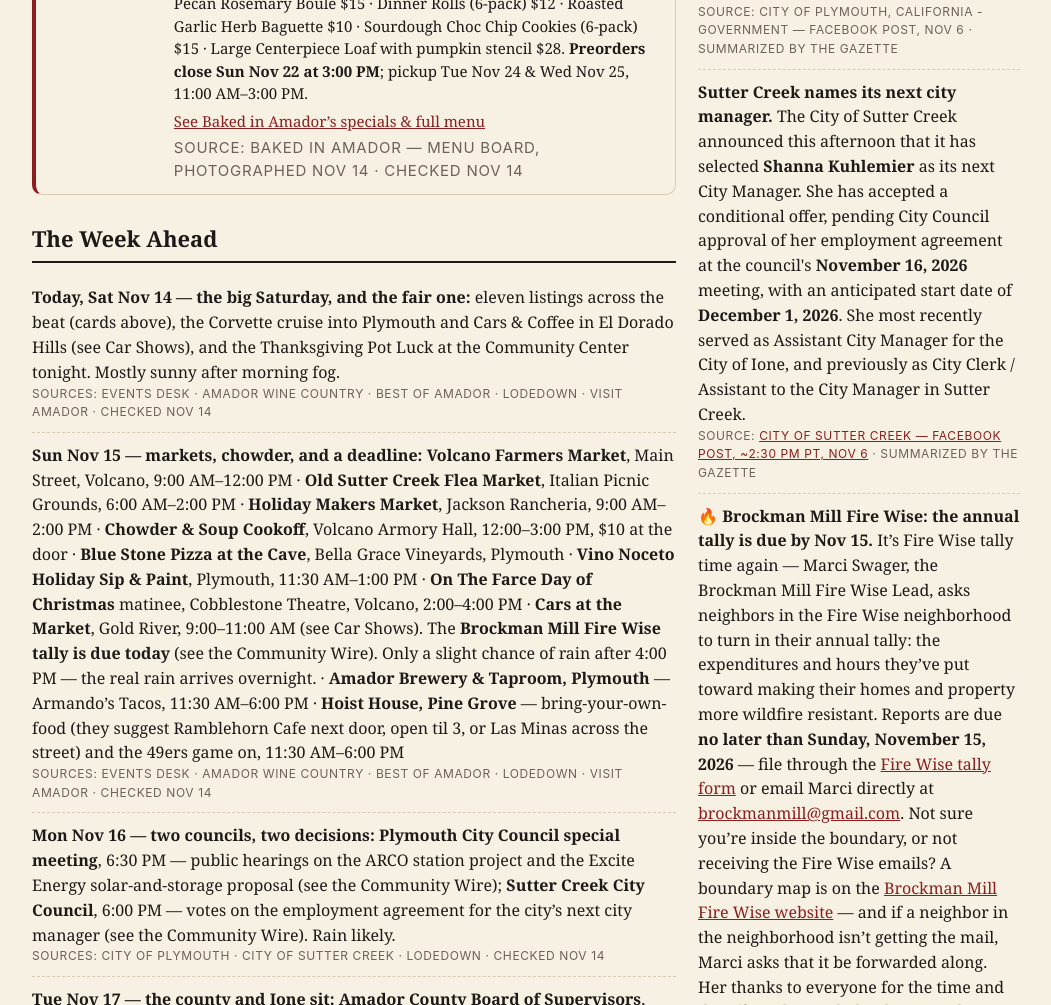
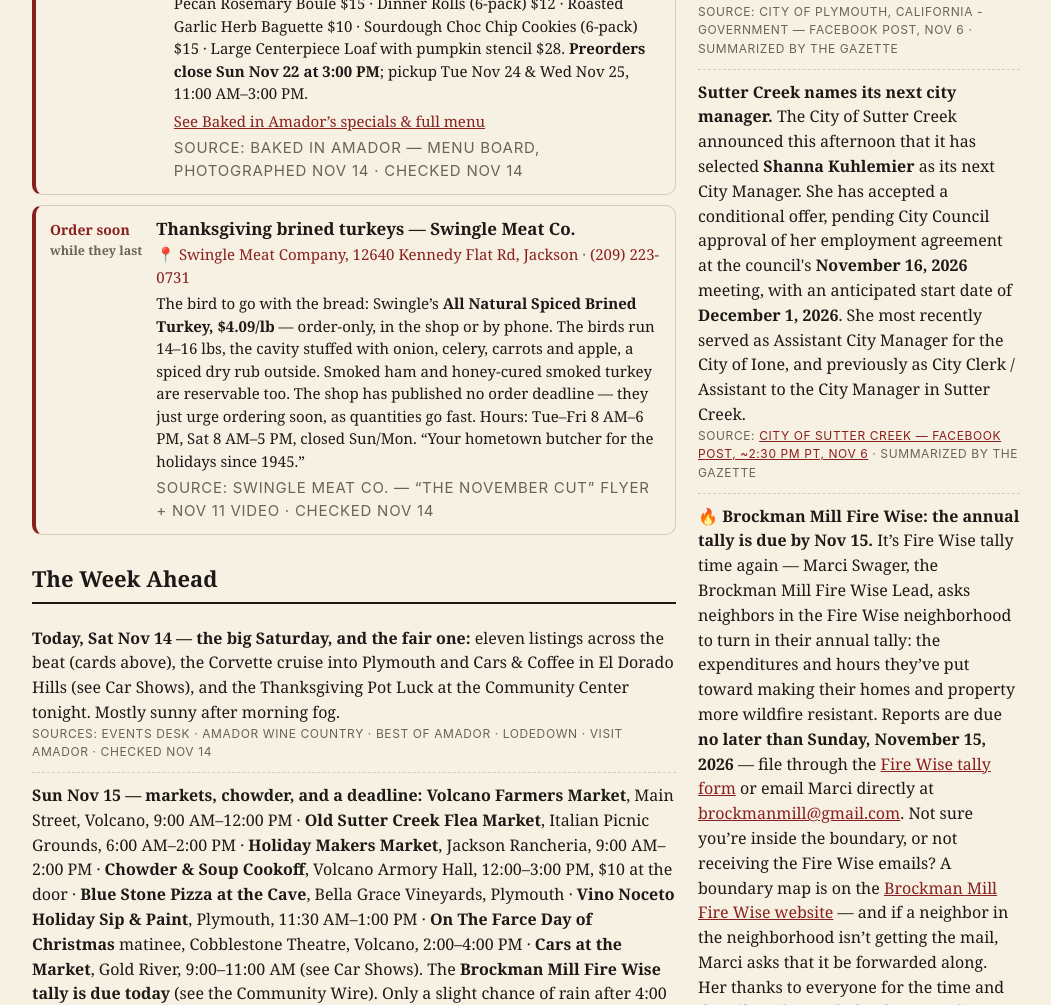
Before and after one commit to davedellaquila/fiddletown-gazette, a plain HTML site: page index.html in a window 1280 px wide. Shown: the part 6038-7043 px from the top of the page, without its empty margins (114-1165 px from the left). Drawn offline with Linux system fonts and the light colour scheme.

Commit message:
Swingle Meat Co. brined turkeys carded beside the Baked in Amador preorders (Dave, Nov 14): .09/lb order-only brined turkey, 14-16 lbs, stuffed cavity + dry rub, ham + smoked turkey reservable, no published deadline — 'order soon' as printed

```diff
--- a/index.html
+++ b/index.html
@@ -296,6 +296,7 @@ html.fs-0{zoom:1}html.fs-1{zoom:1.08}html.fs-2{zoom:1.16}html.fs-3{zoom:1.24}htm
     <article class="ev"><div class="ev-time">7:30 PM<br><span>– 9:30 PM</span></div><div class="ev-body"><h3>On The Farce Day of Christmas</h3><p class="ev-venue">📍 <a href="https://maps.apple.com/?q=16138+Main+Street%2C+Volcano%2C+CA">Cobblestone Theatre, 16138 Main Street, Volcano</a></p><p>The Volcano Theatre Company&#8217;s holiday comedy, by Ken Levine, in its Nov 6–Dec 13 run — $25 general, $22 seniors (a Sunday matinee runs 2:00–4:00 PM).</p><p class="meta" style="margin-top:5px">Source: <a href="https://bestofamador.com/events/">Best of Amador</a> · <a href="https://www.lodedown.com/events?when=today&amp;county=amador">LodeDown — Amador events</a> · Checked Nov 14</p></div></article>
     <article class="ev"><div class="ev-time">8:00 PM<br><span>– 1:00 AM</span></div><div class="ev-body"><h3>Karaoke @ the Ridge</h3><p class="ev-venue">📍 <a href="https://maps.apple.com/?q=Acorn+Ridge+Casino,+Plymouth,+CA">Acorn Ridge Casino, Plymouth</a></p><p>Saturday-night karaoke at the Ridge, 8:00 PM to 1:00 AM — and it runs again Sat Nov 28.</p><p class="meta" style="margin-top:5px">Source: <a href="https://acornridgecasino.com">Acorn Ridge Casino</a> · Checked Nov 14</p></div></article>
     <article class="ev"><div class="ev-time">Order by<br><span>Sun Nov 22 · 3 PM</span></div><div class="ev-body"><h3>Thanksgiving preorders — Baked in Amador</h3><p class="ev-venue">📍 <a href="https://maps.apple.com/?q=16154+Main+St,+Volcano,+CA">Baked in Amador, 16154 Main St, Volcano</a> · <a href="tel:+12092964301">(209) 296-4301</a></p><figure><img src="media/baked-in-amador-thanksgiving-preorders-2026.jpg" alt="Baked in Amador’s Thanksgiving preorder board: loaves, rolls, cookies and the pumpkin-stencil centerpiece, with prices"><figcaption>Baked in Amador’s Thanksgiving preorder board, photographed at the bakery this morning. Photo: Dave Dell’Aquila</figcaption></figure><p>Kris’s bakery is taking Thanksgiving orders: Sourdough Loaf $12 · Stuffing Croutons $10 · Pumpkin Spice Quick Loaf $25 · Cranberry Pecan Rosemary Boule $15 · Dinner Rolls (6-pack) $12 · Roasted Garlic Herb Baguette $10 · Sourdough Choc Chip Cookies (6-pack) $15 · Large Centerpiece Loaf with pumpkin stencil $28. <b>Preorders close Sun Nov 22 at 3:00 PM</b>; pickup Tue Nov 24 &amp; Wed Nov 25, 11:00 AM–3:00 PM.</p><p style="margin-top:5px"><a href="https://muse.ai/s/baked-in-amador-specials-uy6cxsjifngw/zuAIf1adVkRBnsynQtS9aiPqioSoJkqHAenSDHGceJ8">See Baked in Amador’s specials &amp; full menu</a></p><p class="meta" style="margin-top:5px">Source: Baked in Amador — menu board, photographed Nov 14 · Checked Nov 14</p></div></article>
+    <article class="ev"><div class="ev-time">Order soon<br><span>while they last</span></div><div class="ev-body"><h3>Thanksgiving brined turkeys — Swingle Meat Co.</h3><p class="ev-venue">📍 <a href="https://maps.apple.com/?q=12640+Kennedy+Flat+Rd,+Jackson,+CA">Swingle Meat Company, 12640 Kennedy Flat Rd, Jackson</a> · <a href="tel:+12092230731">(209) 223-0731</a></p><p>The bird to go with the bread: Swingle’s <b>All Natural Spiced Brined Turkey, $4.09/lb</b> — order-only, in the shop or by phone. The birds run 14–16 lbs, the cavity stuffed with onion, celery, carrots and apple, a spiced dry rub outside. Smoked ham and honey-cured smoked turkey are reservable too. The shop has published no order deadline — they just urge ordering soon, as quantities go fast. Hours: Tue–Fri 8 AM–6 PM, Sat 8 AM–5 PM, closed Sun/Mon. “Your hometown butcher for the holidays since 1945.”</p><p class="meta" style="margin-top:5px">Source: Swingle Meat Co. — “The November Cut” flyer + Nov 11 video · Checked Nov 14</p></div></article>
   </div>
 
   <h2>The Week Ahead</h2>
```
